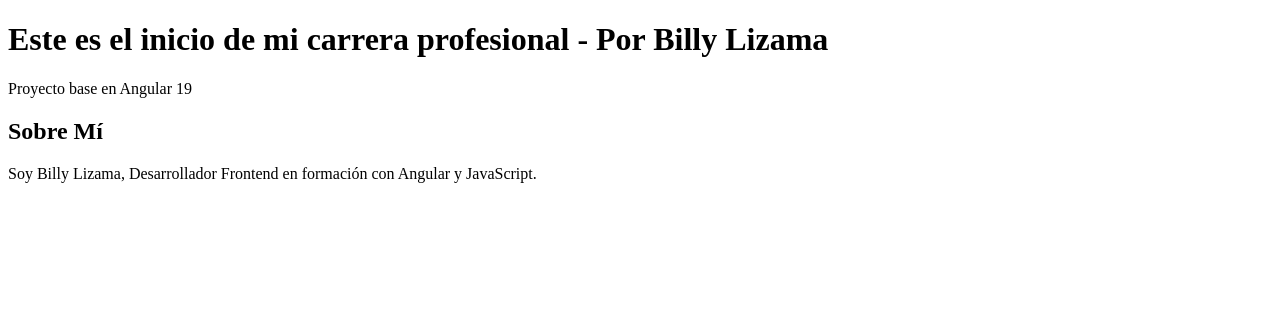
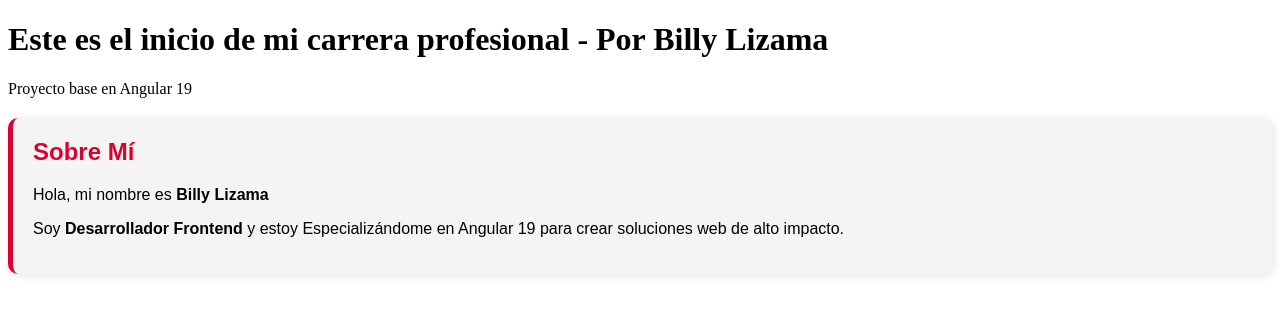
Before and after one commit to billylizama/mi-portafolio-angular, an Angular app: page / in a window 1280 px wide. Shown: the top 314 px of the page. Built offline with nearby package versions, Linux system fonts and the light colour scheme.

Commit message:
feat: implementada interpolación de datos en sobre-mi

```diff
--- a/src/app/sobre-mi/sobre-mi.css
+++ b/src/app/sobre-mi/sobre-mi.css
@@ -0,0 +1,14 @@
+.card {
+    background-color: #f4f4f4;
+    padding: 20px;
+    border-radius: 10px;
+    border-left: 5px solid #dd0031; /* Rojo Angular */
+    margin-top: 20px;
+    font-family: sans-serif;
+    box-shadow: 2px 2px 10px rgba(0,0,0,0.1);
+}
+
+h2 {
+    color: #dd0031;
+    margin-top: 0;
+}
--- a/src/app/sobre-mi/sobre-mi.html
+++ b/src/app/sobre-mi/sobre-mi.html
@@ -1,4 +1,5 @@
-<section class="about-card">
+<div class="card">
   <h2>Sobre Mí</h2>
-  <p>Soy Billy Lizama, Desarrollador Frontend en formación con Angular y JavaScript.</p>
-</section>
+  <p>Hola, mi nombre es <strong>{{ nombre }}</strong>
+  <p>Soy <strong>{{ profesion }}</strong> y estoy {{ descripcion }}</p>
+</div>
--- a/src/app/sobre-mi/sobre-mi.ts
+++ b/src/app/sobre-mi/sobre-mi.ts
@@ -7,5 +7,7 @@ import { Component } from '@angular/core';
   styleUrl: './sobre-mi.css',
 })
 export class SobreMiComponent {
-
+ nombre: string = 'Billy Lizama';
+  profesion: string = 'Desarrollador Frontend';
+  descripcion: string = 'Especializándome en Angular 19 para crear soluciones web de alto impacto.';
 }
```
